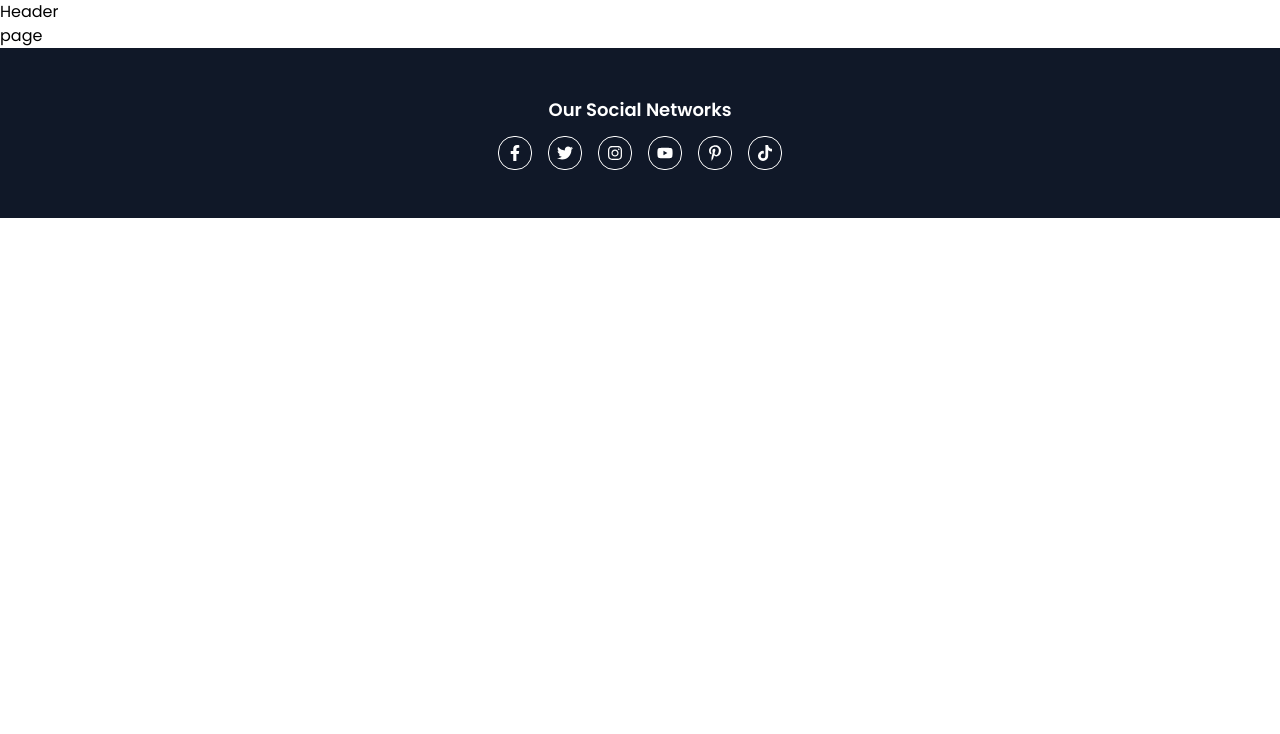
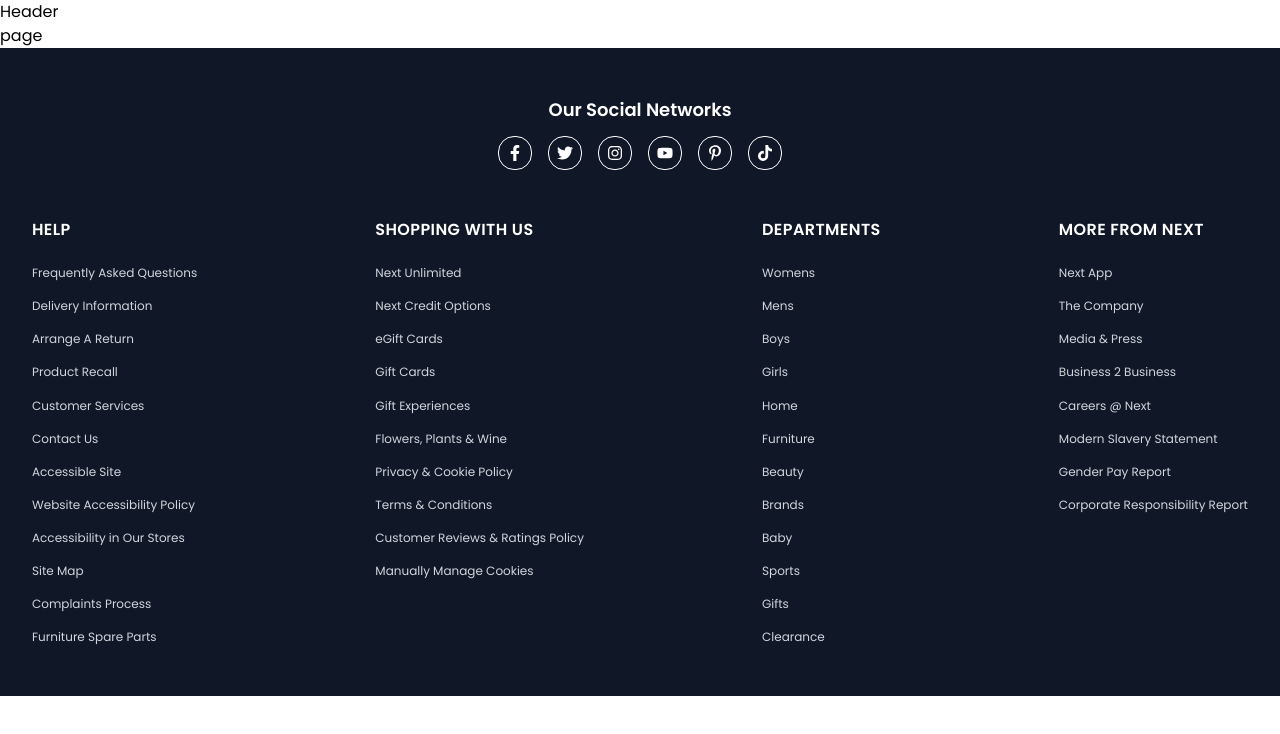
Before and after one commit to mahedizaman/next-E-commerce, a Next.js app: page / in a window 1280 px wide. Shown: the top 734 px of the page. Built offline with nearby package versions, Linux system fonts and the light colour scheme.

Commit message:
footer section completed

```diff
--- a/components/Footer.jsx
+++ b/components/Footer.jsx
@@ -1,4 +1,5 @@
 import Container from "./Container"
+import FooterDataSet from "./FooterDataSet"
 import SocialNetwork from "./SocialNetwork"
 
 
@@ -7,6 +8,7 @@
     <footer className="bg-gray-900 text-white">
         <Container>
             <SocialNetwork/>
+            <FooterDataSet/>
         </Container>
     </footer>
   )
--- /dev/null
+++ b/components/FooterDataSet.jsx
@@ -0,0 +1,31 @@
+import Link from "next/link";
+import { footerData } from "../data/FooterData";
+import Container from "./Container";
+
+export default function FooterDataSet() {
+  return (
+    <Container>
+      <div className="flex flex-col md:flex-row md:items-start justify-between gap-10 md:gap-2">
+        {footerData.map((item) => (
+          <div key={item.title}>
+            <h4 className="font-semibold mb-5 uppercase tracking-wide text-white">
+              {item.title}
+            </h4>
+            <ul className="space-y-3 text-[13px] leading-relaxed text-gray-300">
+              {item.links.map((link) => (
+                <li key={link.label}>
+                  <Link
+                    href={link.href}
+                    className="text-xs hover:text-white hover:underline underline-offset-4 transition"
+                  >
+                    {link.label}
+                  </Link>
+                </li>
+              ))}
+            </ul>
+          </div>
+        ))}
+      </div>
+    </Container>
+  );
+}
```
